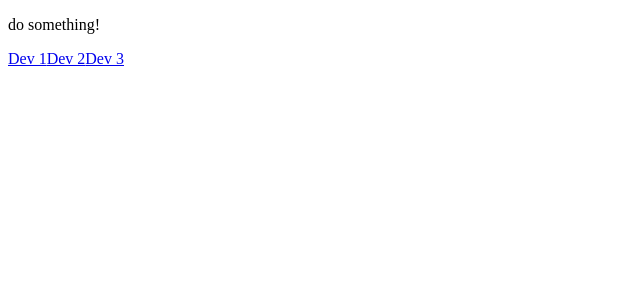
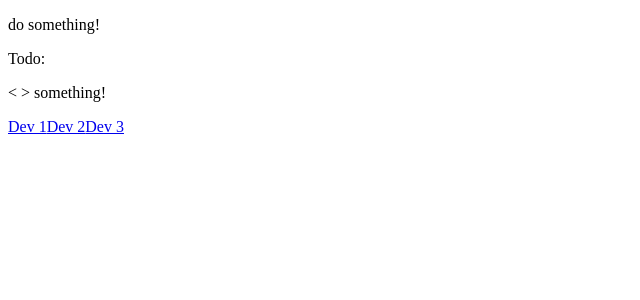
Before and after one commit to tundet/dao-of-code, an Angular app: page /dev3 in a window 1280 px wide. Shown: the top 300 px of the page, without its empty margins (0-640 px from the left). Built offline with nearby package versions, Linux system fonts and the light colour scheme.

Commit message:
motivation

```diff
--- a/src/app/dev3/dev3.component.html
+++ b/src/app/dev3/dev3.component.html
@@ -1,3 +1,7 @@
 <p>
   do something!
 </p>
+<div>
+  <p>Todo:</p>
+  <p>< > something!</p>
+</div>
```
